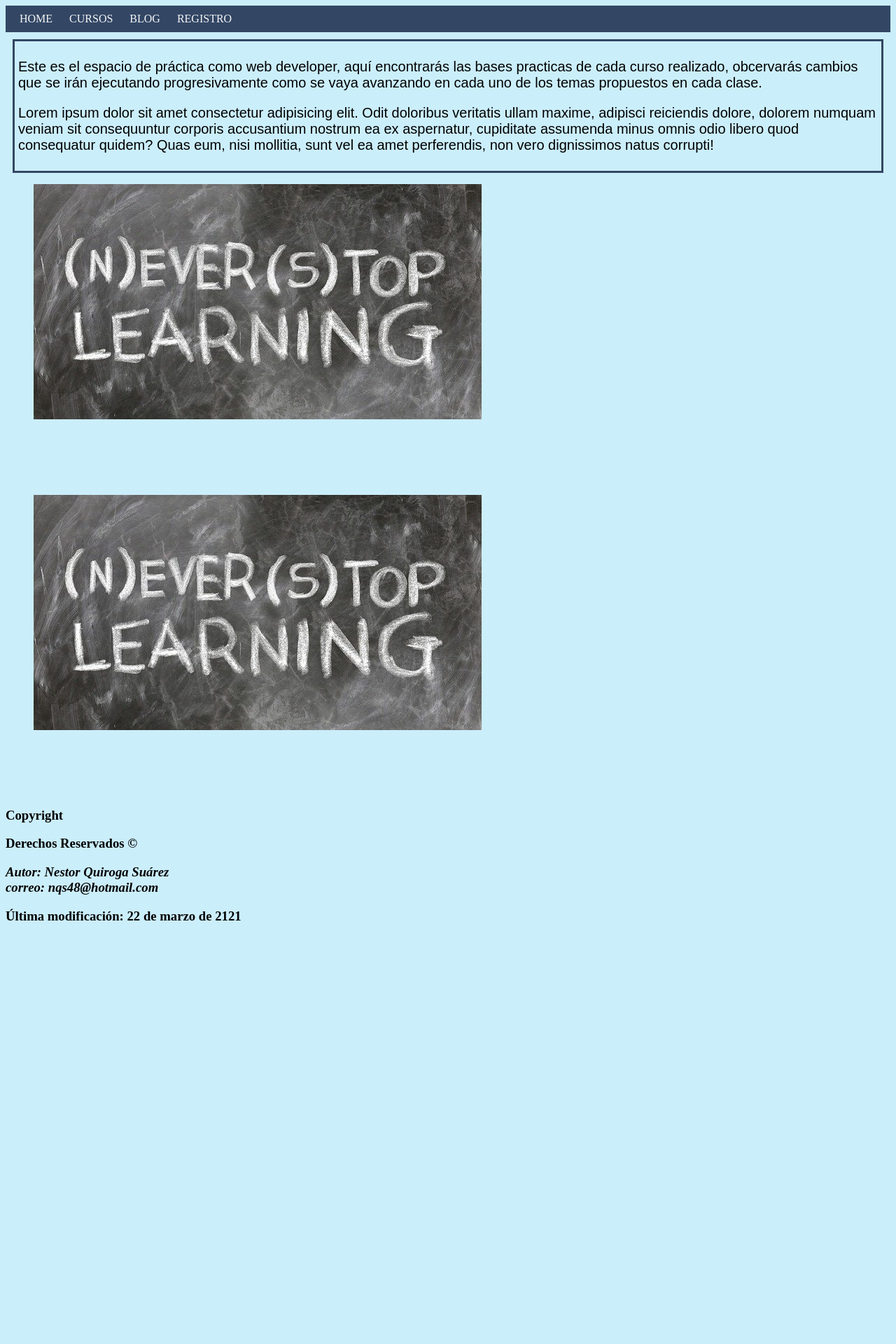
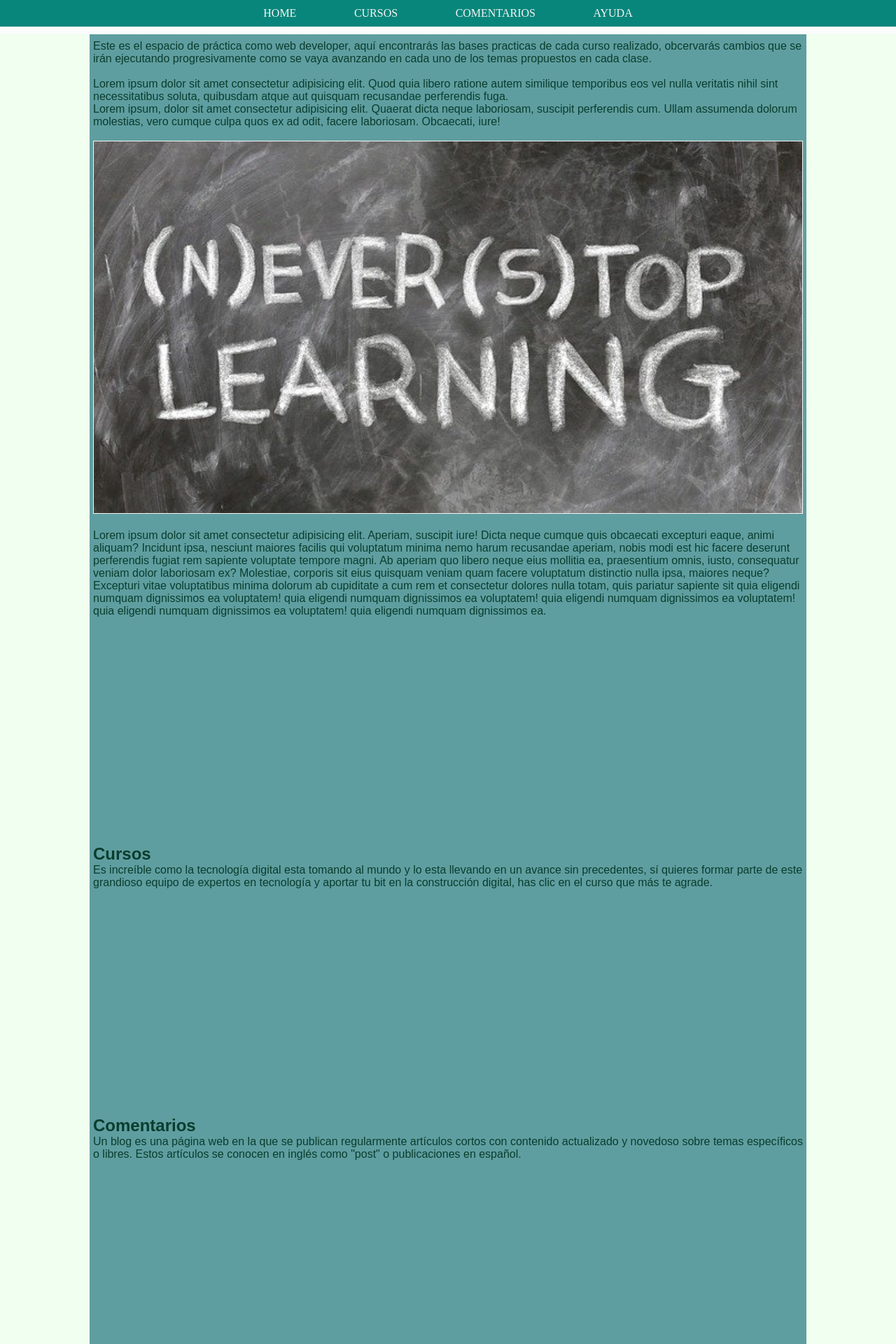
Before and after one commit to AmericanRocker/Proyecto-AmericanCharge-Definitivo-CSS-HTML, a PHP site: page / in a window 1280 px wide. Shown: the top 1920 px of the page at 70% size. Before the commit the page ends 1315 px from the top, so only its background shows below. Run offline with PHP 8.4, Linux system fonts and the light colour scheme.

Commit message:
Actualizacion Proyecto Pre-Layout 1

```diff
--- a/index.html
+++ b/index.html
@@ -17,44 +17,173 @@
             </ul>
         </section>      -->
 
+
         <nav>
-            <ul class="main-nav">
-                <li class="main-nav__item"><a href="./index.html">HOME</a></li>
-                <li class="main-nav__item"><a href="/cursos/cursos.html">CURSOS</a></li>
-                <li class="main-nav__item"><a href="#">BLOG</a></li>
-                <li class="main-nav__item"><a href="./registro/registro.html">REGISTRO</a></li>
+            <ul class="main-nav1">
+                <li class="main-nav1__item"><a href="./index.html">HOME</a></li>
+                <li class="main-nav1__item"><a href="./cursos/cursos.html">CURSOS</a></li>
+                <li class="main-nav1__item"><a href="#Blog">COMENTARIOS</a></li>
+                <li class="main-nav1__item"><a href="#Ayuda">AYUDA</a></li>
             </ul>
+            <figure>
+                <img src="" alt="">
+            </figure>
         </nav>
 
     </header>
     <main>
-        <section class=main-text>
-            <p class="main-text__item">
-                Este es el espacio de práctica como web developer, aquí encontrarás las bases practicas de cada curso realizado, obcervarás cambios que se irán ejecutando progresivamente como se vaya avanzando en cada uno de los temas propuestos en cada clase.
-            </p>
-            <p class="main-text__item">
-                Lorem ipsum dolor sit amet consectetur adipisicing elit. Odit doloribus veritatis ullam maxime, adipisci reiciendis dolore, dolorem numquam veniam sit consequuntur corporis accusantium nostrum ea ex aspernatur, cupiditate assumenda minus omnis odio libero quod consequatur quidem? Quas eum, nisi mollitia, sunt vel ea amet perferendis, non vero dignissimos natus corrupti!
-            </p>
+        <section class="complete-container-text">
+            <section class="main-container-text">
+                <p>
+                    Este es el espacio de práctica como web developer, aquí encontrarás las bases practicas de cada curso realizado, obcervarás cambios que se irán ejecutando progresivamente como se vaya avanzando en cada uno de los temas propuestos en cada clase.
+                </p><br>
+                <p>
+                    Lorem ipsum dolor sit amet consectetur adipisicing elit. Quod quia libero ratione autem similique temporibus eos vel nulla veritatis nihil sint necessitatibus soluta, quibusdam atque aut quisquam recusandae perferendis fuga.
+                    <br>
+                    Lorem ipsum, dolor sit amet consectetur adipisicing elit. Quaerat dicta neque laboriosam, suscipit perferendis cum. Ullam assumenda dolorum molestias, vero cumque culpa quos ex ad odit, facere laboriosam. Obcaecati, iure!
+                    <br>
+                </p>
+                <br>
+                <figure class="main-figure">
+                    <img src="./adult-education-3258944_640.jpg" alt="blackboard" />
+                </figure><br>
+                <p>
+                    Lorem ipsum dolor sit amet consectetur adipisicing elit. Aperiam, suscipit iure! Dicta neque cumque quis obcaecati excepturi eaque, animi aliquam? Incidunt ipsa, nesciunt maiores facilis qui voluptatum minima nemo harum recusandae aperiam, nobis modi est hic facere deserunt perferendis fugiat rem sapiente voluptate tempore magni. Ab aperiam quo libero neque eius mollitia ea, praesentium omnis, iusto, consequatur veniam dolor laboriosam ex? Molestiae, corporis sit eius quisquam veniam quam facere voluptatum distinctio nulla ipsa, maiores neque? Excepturi vitae voluptatibus minima dolorum ab cupiditate a cum rem et consectetur dolores nulla totam, quis pariatur sapiente sit quia eligendi numquam dignissimos ea voluptatem!  quia eligendi numquam dignissimos ea voluptatem! quia eligendi numquam dignissimos ea voluptatem! quia eligendi numquam dignissimos ea voluptatem! quia eligendi numquam dignissimos ea.
+                </p>
+            </section>
+                <div>
+                    <br>
+                    <br>
+                    <br>
+                    <br>
+                    <br>
+                    <br>
+                    <br>
+                    <br>
+                    <br>
+                    <br>
+                    <br>
+                    <br>
+                    <br>
+                    <br>
+                    <br>
+                    <br>
+                    <br>
+                    <br>
+                </div>
+                <section id="Cursos">
+                    <h2>Cursos</h2>
+                    <p>
+                        Es increíble como la tecnología digital esta tomando al mundo y lo esta llevando en un avance sin precedentes, sí quieres formar parte de este grandioso equipo de expertos en tecnología y aportar tu bit en la construcción digital, has clic en el curso que más te agrade.
+                    </p>
+                </section>
+                <div>
+                    <br>
+                    <br>
+                    <br>
+                    <br>
+                    <br>
+                    <br>
+                    <br>
+                    <br>
+                    <br>
+                    <br>
+                    <br>
+                    <br>
+                    <br>
+                    <br>
+                    <br>
+                    <br>
+                    <br>
+                    <br>
+                </div>
+                <section id="Blog">
+                    <h2>Comentarios</h2>
+                    <p>
+                        Un blog es una página web en la que se publican regularmente artículos cortos con contenido actualizado y novedoso sobre temas específicos o libres. Estos artículos se conocen en inglés como "post" o publicaciones en español.
+                    </p>
+                </section>
+                <div>
+                    <br>
+                    <br>
+                    <br>
+                    <br>
+                    <br>
+                    <br>
+                    <br>
+                    <br>
+                    <br>
+                    <br>
+                    <br>
+                    <br>
+                    <br>
+                    <br>
+                    <br>
+                    <br>
+                    <br>
+                    <br>
+                    <br>
+                    <br>
+                    <br>
+                    <br>
+                    <br>
+                    <br>
+                    <br>
+                    <br>
+                    <br>
+                    <br>
+                    <br>
+                    <br>
+                    <br>
+                    <br>
+                    <br>
+                    <br>
+                    <br>
+                    <br>
+                </div>
+                <section id="Ayuda">
+                    <h2>Ayuda</h2>
+                    <p>
+                        Esta herramienta te permitirá monitorear el ingreso de los visitantes a tu página web y establecer comunicación inmediata para brindar información específica y/o asistencia técnica, de acuerdo a los requerimientos de los visitantes.Si bien la funcionalidad de esta herramienta es similar a la de un Salón de Chat, esta solución incorpora algunos servicios que incrementan tu posibilidades de comunicación y atención a visitantes a través de Internet sin necesidad de comprar un software adicional, ni tampoco la contratación de un ancho de banda mayor a los estándares de conexión casera.
+                    </p>
+                </section>
+            </section>
         </section>
-         <figure class="main-figure">
-             <img class="main-figure__item" src="./adult-education-3258944_640.jpg" alt="blackboard" />
-         </figure><br><br><br><br>
-         <figure>
-            <img class="main-figure__item" src="./adult-education-3258944_640.jpg" alt="blackboard" />
-        </figure><br><br><br><br>
+        <br><br><br><br><br><br><br><br><br><br><br><br><br><br><br><br>
+        <div class="principal-container">
+            <figure>
+                <img id="picture" src="/Foto-perfil.png" alt="Imagen-Nequi">
+            </figure>
+            <div class="second-container" id="Description">
+                <p>
+                    Me apasiona profundamente la tecnología digital, el área de desarrollo de software es mi fuerte, aunque a lo largo de mi vida profesional he incorporado conocimientos asociados a otras áreas. Mi meta a mediano plazo es convertirme en un gran Full Stack Developer.
+               </p><br>
+               <p ><b>Nestor Quiroga Suárez</b></p>
+            </div>
+            <div class="second-container"  id="title">Junior Software Developer</div>
+        </div>
+        <br><br><br><br>
     </main>
+
     <footer>
-        <h3>Copyright<h3>
-        <p>Derechos Reservados &copy</p>
-        <address>
-            Autor: Nestor Quiroga Suárez<br>
-            correo: nqs48@hotmail.com
-        </address>
-          <p>Última modificación: 22 de marzo de 2121</p>
+            <section class="footer-content1">
+                <p><b>Copyright</b></p>
+                <p>Derechos Reservados <b>&copy</b></p>
+                <p>Última modificación: 28 de marzo de 2121</p>
+            </section>
+            <section class="footer-content2">
+                <ul class="footer-content-nav">
+                    <li class="footer-content-nav__item"><a href="/registro/registro.html">Registro</a></li>
+                    <li class="footer-content-nav__item"><a href="#Blog">Enviar comentarios</a></li>
+                    <li class="footer-content-nav__item"><a href="#">Privacidad</a></li>
+                    <li class="footer-content-nav__item"><a href="#">Condiciones</a></li>
+                </ul>
+            </section>
     </footer>
 </body>
 </html>
 
+
 <!-- color: #304f4f;
 color: #DAA520;
-color: #FAEBD7; -->
+color: #FAEBD7;  -->
--- a/styles.css
+++ b/styles.css
@@ -1,45 +1,214 @@
-body{
-    background-color:rgb(203, 238, 251);
+/*SELECTOR UNIVERSAL*/
+
+*{
+    scroll-behavior: smooth;
+    box-sizing: border-box; /*Establece la configuracion de calculo del modelo de caja*/
+    padding: 0px; /* --Configura las preferencias del navegador en padding*/
+    margin: 0px; /* --Configura las preferencias del navegador en margin*/
+    /* font-size: 62.5%; */
 }
 
-.main-nav {
+
+
+html {
+    font-size: 62.5%;
+}
+
+body {
+    /* background-color:rgb(203, 238, 251); */
+    background-color:rgb(251, 251, 251);
+}
+
+
+
+
+
+/*INICIO DE HEADER--BARRA NAVEGACION PRINCIPAL1*/
+.main-nav1 {
+    margin: 0 auto;       /* --margin: Es un espacio externo del contenedor. */
+    list-style: none;  /* --list-style: Estilo de viñeta de una lista */
+    padding:1rem;   /* --padding: Es un espacio interno en un contenedor. */
+    background-color: rgb(9, 134, 123);  /* -- background-color: Color de fondo */
+    text-align: center;
+}
+.main-nav1__item {
+    display:inline-block;   /* --*/
+}
+
+.main-nav1__item a {
+
+    color: whitesmoke;
+    padding: 10px 40px;
+    border-radius: 2px;
+    text-decoration: none;
+    font-size: 1.6rem;
+}
+
+.main-nav1__item a:hover{     /*Pseudo-Clases*/   /*-----Definen el estilo de un estado de un elemento*/
+    background-color: rgba(8, 190, 144, 0.945);
+
+}
+
+.main-nav1__item a:active{    /*-----Define el estilo de una parte especifica de un elemento*/
+    color:  rgb(10, 61, 46);
+}
+
+/*
+.main-nav1__item a::after{    ------Pseudo-Elementos Adiciona directamente items a un elemento
+    content: " /> ";
+} */
+
+
+
+/*
+.main-nav2__item a::after{    ------Pseudo-Elementos Adiciona directamente items a un elemento
+    content: " /> ";
+} */
+
+
+
+
+
+
+
+
+/*INICIO DE MAIN*/
+
+main {
+    /* background-color:rgb(241, 222, 138); */
+    background-color: honeydew;
+    width: 100vw;
+    min-height: 300px;
+
+}
+
+.complete-container-text {
+    font-family: Arial, Helvetica, sans-serif;
+    font-size: 1.6rem;
+    color: rgb(10, 61, 46);
+    background-color: cadetblue;
+    margin: 0 auto;
+    padding: 8px 5px;
+    width: 80%;
+    height: auto;
+
+}
+
+.main-figure img {
+    image-rendering:auto;
+    border: solid 1px whitesmoke;
+    width: 100%;
+
+}
+
+
+
+
+
+
+.principal-container {
+    border: 1px solid black;
+    border-radius: 5px;
+    margin: 10px auto;
+    width: 40vw;
+    height: 30vh;;
+    font-size: 1.6rem;
+    font-family: Arial, Helvetica, sans-serif;
+    text-align: center;
+    background-color: rgba(8, 190, 144, 0.945);
+}
+
+.principal-container figure{
+
+    margin: 0px auto;
+    width: 30%;
+    height: 75%;
+    position: relative;
+    margin: 0 auto;
+    bottom: 15rem;
+
+
+}
+
+.principal-container figure img {
+
+    border-radius: 100%;
+    width: 100%;
+
+
+}
+
+.second-container {
+    font-weight: normal;
+    display: block;
+    position: relative;
+    margin: 0px auto;
+}
+
+#title {
+    width: 17vw;
+    font-size: 2rem;
+    font-weight: bold;
+    color: whitesmoke;
+    background-color: rgb(32, 129, 142);
+    padding: 5px;
+    border-radius: 5px;
+    bottom: 33rem;
+    border: 1px solid black;
+}
+
+
+#Description {
+    width: 35vw;
+    font-size: 2rem;
+    color: rgb(71, 71, 71);
+    bottom: 11rem;
+}
+
+
+
+/*INICIO DEL FOOTER*/
+
+
+.footer-content1 {
+    background-color: rgb(9, 134, 123);
+    text-align: center;
+    font-size: 1.6rem;
+    color: rgb(10, 61, 46);
+}
+
+.footer-content2 {
+    margin: 0px;
+    text-align: center;
+    font-size: 1.6rem;
+}
+
+.footer-content-nav {
     margin: 0px;       /* --margin: Es un espacio externo del contenedor. */
     list-style: none;  /* --list-style: Estilo de viñeta de una lista */
     padding:10px;   /* --padding: Es un espacio interno en un contenedor. */
-    background-color: rgb(51, 71, 101);  /* -- background-color: Color de fondo */
+    background-color: rgba(8, 190, 144, 0.945); /* -- background-color: Color de fondo */
+
 }
-.main-nav__item {
-    display:inline-block;   /* --*/
-}
-
-.main-nav__item a {
-    color: whitesmoke;
-    padding: 10px;
-    border-radius: 2px;
-    text-decoration: none;
+.footer-content-nav__item {
+    display:inline-block;
 
 }
 
-.main-text {
+.footer-content-nav__item a {
 
-    font-family: Arial, Helvetica, sans-serif;
-    font-size: 20px;
-    margin: 10px;
-    padding: 5px;
-    border: solid;
-    border-color:rgb(51, 71, 101) ;
+    font-weight: normal;
+    font-family: 'Times New Roman', Times, serif;
+    color: whitesmoke;
+    padding: 0 25px;
+    border-radius: 10px;
+    text-decoration: none;
 }
 
-/*Pseudo-Clases*/   /*-----Definen el estilo de un estado de un elemento*/
-.main-nav__item a:hover{
-    background-color: rgba(8, 190, 144, 0.945);
-
-}
-.main-nav__item a:active{    /*-----Define el estilo de una parte especifica de un elemento*/
-    color:  rgb(51, 71, 101);;
+.footer-content-nav__item a:hover{    /*-----Define el estilo de una parte especifica de un elemento*/
+    color:  rgb(10, 61, 46);
 }
 
-/* Pseudo-Elementos
-.main-nav__item a::after{
-    content: " /> ";
-} */
+.footer-content-nav__item a:active {
+    color: whitesmoke;
+}
```
Also changed, not shown: cursos/css/css.css (+61 -0 lines), cursos/css/css.html (+41 -8 lines), cursos/cursos.css (+39 -0 lines), cursos/cursos.html (+10 -2 lines), Foto-perfil.png (added), Limps.png (added), Logo-Git.png (added), cursos/css/Images-CSS/GraficacionReal.png (added), cursos/css/Images-CSS/Modelo-Cajas-css.png (added).
